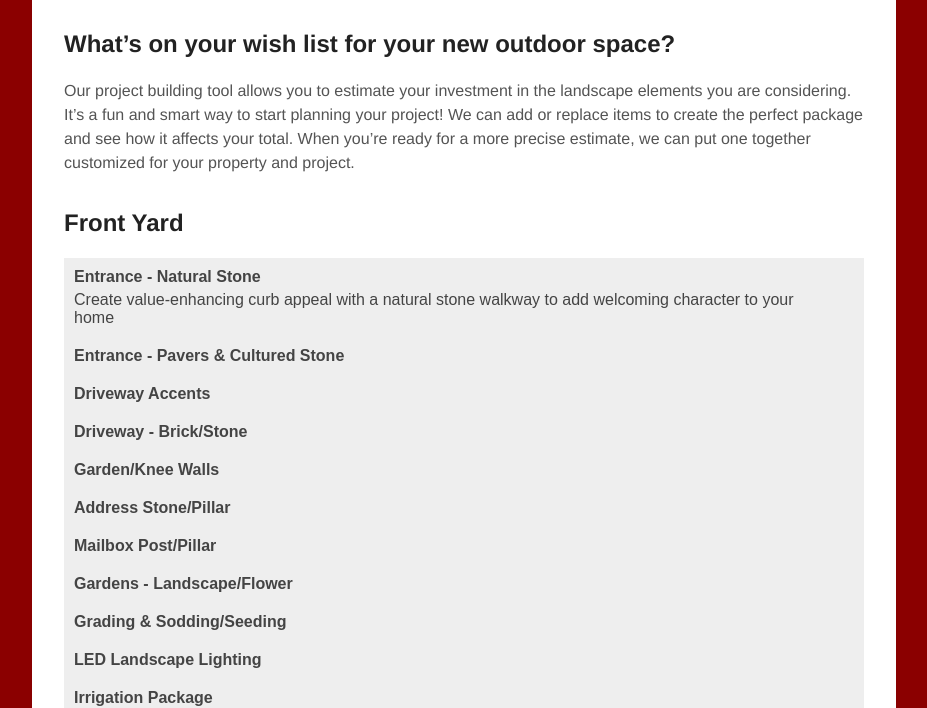
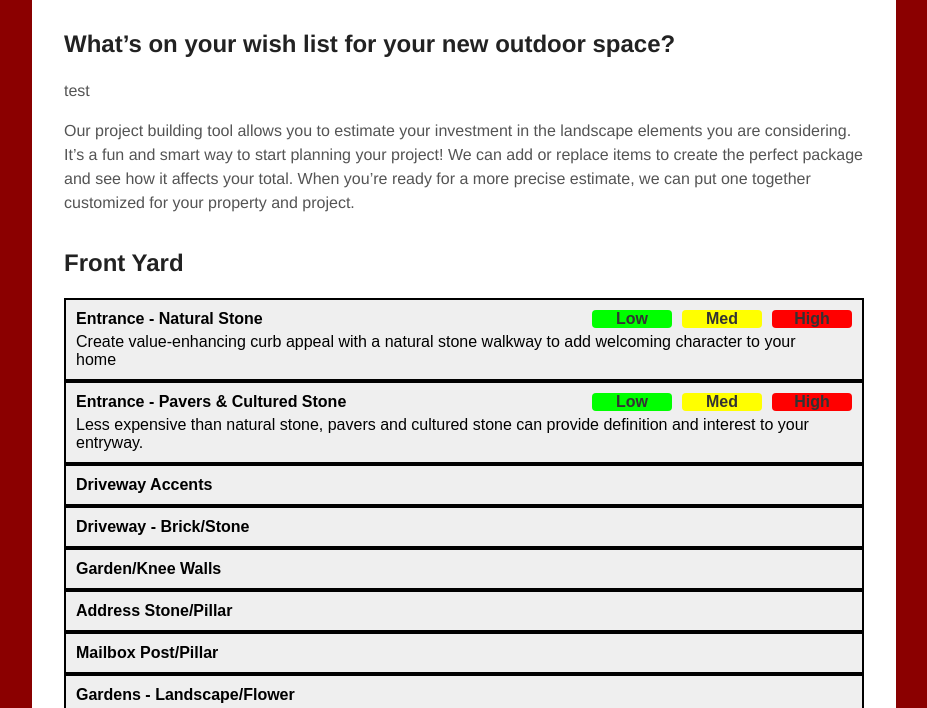
Before and after one commit to pmojo375/PricingApp, a plain HTML site: page index.html in a window 1280 px wide. Shown: the part 98-806 px from the top of the page, without its empty margins (176-1103 px from the left). Drawn offline with Linux system fonts and the light colour scheme.

Commit message:
incremental commit

```diff
--- a/index.html
+++ b/index.html
@@ -13,6 +13,8 @@
         <h1>Creative Landscaping</h1>
         <h2>What’s on your wish list for your new outdoor space?</h2>
 
+        <p id="test">test</p>
+
         <p>
             Our project building tool allows you to estimate your investment in the landscape elements you are considering. It’s a fun and smart way to start planning your project! We can add or replace items to create the perfect package and see how it affects your total. When you’re ready for a more precise estimate, we can put one together customized for your property and project.
         </p>
@@ -20,9 +22,17 @@
         <h2>Front Yard</h2>
 
             <button class="accordion">Entrance - Natural Stone
+
+                <div id="priority">
+                    <label class="red"><input type="radio" name="toggle"><span>High</span></label>
+                    <label class="yellow"><input type="radio" name="toggle"><span>Med</span></label>
+                    <label class="green"><input type="radio" name="toggle" checked><span>Low</span></label>
+                </div>
+
                 <div class="button_content">
                     Create value-enhancing curb appeal with a natural stone walkway to add welcoming character to your home
                 </div>
+
             </button>
         <div class="panel">
 
@@ -42,11 +52,21 @@
 
         </div>
 
-        <button class="accordion">Entrance - Pavers & Cultured Stone</button>
+        <button class="accordion">Entrance - Pavers & Cultured Stone
+
+                <div id="priority">
+                    <label class="red"><input type="radio" name="toggle"><span>High</span></label>
+                    <label class="yellow"><input type="radio" name="toggle"><span>Med</span></label>
+                    <label class="green"><input type="radio" name="toggle" checked><span>Low</span></label>
+                </div>
+
+                <div class="button_content">
+                    Less expensive than natural stone, pavers and cultured stone can provide definition and interest to your entryway.
+                </div>
+
+        </button>
         <div class="panel">
-            <p>
-                Less expensive than natural stone, pavers and cultured stone can provide definition and interest to your entryway.
-            </p>
+
             <form>
                 <input type="radio" name="2" value="0,0" onchange="frontYardChange()" checked> N/A<br>
                 <input type="radio" name="2" value="7,9" onchange="frontYardChange()"> Small ($7k-9k)<br>
@@ -700,14 +720,35 @@
 
         <script>
         var acc = document.getElementsByClassName("accordion");
-        var i;
+        var j;
 
-        for (i = 0; i < acc.length; i++) {
+        for (var category of acc) {
 
-            acc[i].onclick = function(){
+            category.onclick = function() {
                 this.classList.toggle("active");
                 this.nextElementSibling.classList.toggle("show");
             }
+
+            radios = null;
+            radios = document.getElementsByName(toggle);
+
+            document.getElementsByName("test").innerHTML = "poop";
+
+            for (var radio of radios) {
+                radio.onclick = function() {
+                    if (radios[0].checked) {
+                        document.getElementById("test").innerHTML = "high";
+                        category.style.border = "thick solid red";
+                    } else if (radios[1].checked) {
+                        document.getElementById("test").innerHTML = "med";
+                        category.style.border = "thick solid yellow";
+                    } else {
+                        document.getElementById("test").innerHTML = "low";
+                        category.style.border = "thick solid green";
+                    }
+                }
+            }
+
         }
         </script>
 
--- a/main.css
+++ b/main.css
@@ -46,7 +46,6 @@ b, strong {
 }
 
 form {
-    border: 0;
     padding-top: 10px;
     padding-bottom: 10px;
 }
@@ -71,17 +70,15 @@ form {
 
 /* Style the buttons that are used to open and close the accordion panel */
 button.accordion {
-    background-color: #eee;
     font-weight: bold;
-    color: #444;
     cursor: pointer;
     font-size: 16px;
     padding: 10px;
     width: 100%;
-    border: none;
-    outline: none;
     transition: 0.4s;
     text-align: left;
+    border-style: solid;
+    outline: 10px;
 }
 
 /* Add a background color to the button if it is clicked on (add the .active class with JS), and when you move the mouse over it (hover) */
@@ -112,3 +109,44 @@ div.panel.show {
     opacity: 1;
     max-height: 500px; /* Whatever you like, as long as its more than the height of the content (on all screen sizes) */
 }
+
+#priority {
+    float:right;
+}
+
+#priority label {
+    float:right;
+    width:80px;
+    margin-left:10px;
+    background-color:#EFEFEF;
+    border-radius:4px;
+    display: block;
+    position: relative;
+    overflow: hidden;
+}
+
+#priority label span {
+    text-align:center;
+    font-size: 16px;
+    display:block;
+}
+
+#priority label input {
+    position:absolute;
+    top:-20px;
+}
+
+#priority .yellow {
+    background-color:#FFFF00;
+    color:#333;
+}
+
+#priority .green {
+    background-color:#00FF00;
+    color:#333;
+}
+
+#priority .red {
+    background-color:#FF0000;
+    color:#333;
+}
```
Also changed, not shown: 1 other file.
